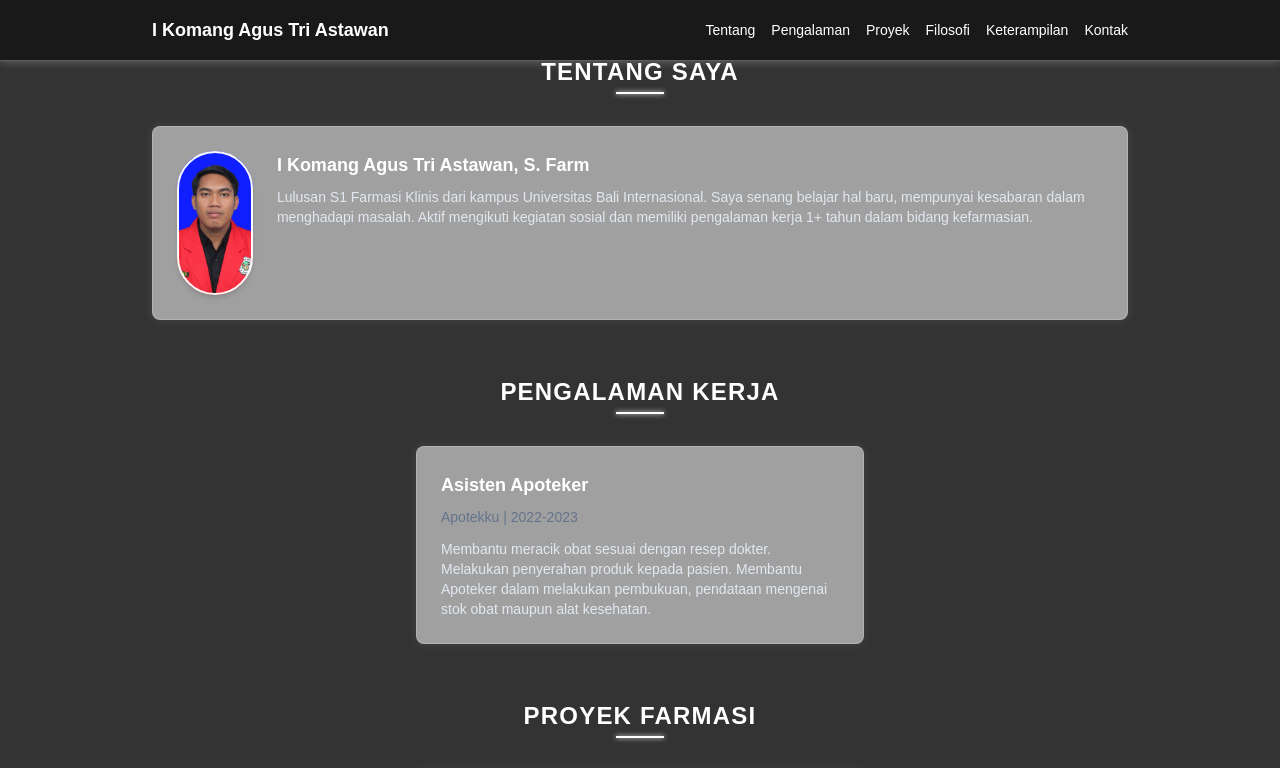
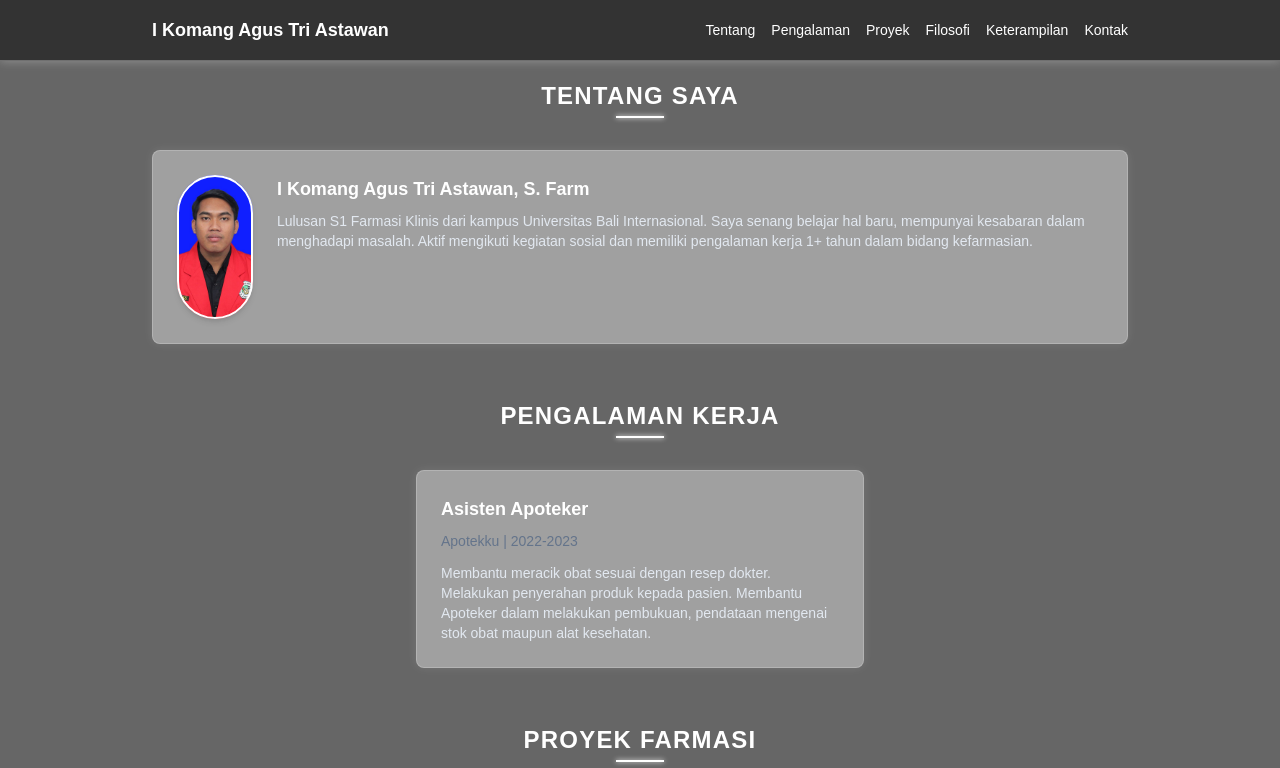
Before and after one commit to broman0x/portofoliokomang, a React (Create React App) app: page / in a window 1280 px wide. Shown: the top 768 px of the page. Built offline with nearby package versions, Linux system fonts and the light colour scheme.

Commit message:
Update App.jsx

```diff
--- a/src/App.jsx
+++ b/src/App.jsx
@@ -25,10 +25,10 @@ const App = () => {
   };
 
   return (
-    <div className="min-h-screen bg-[#333333]">
+    <div className="min-h-screen bg-[#666666]">
       <Header />
       <motion.main
-        className="container mx-auto px-4 sm:py-14"
+        className="container pt-16 sm:pt-20 pb-10 sm:pb-14"
         variants={containerVariants}
         initial="hidden"
         animate="visible"
```
